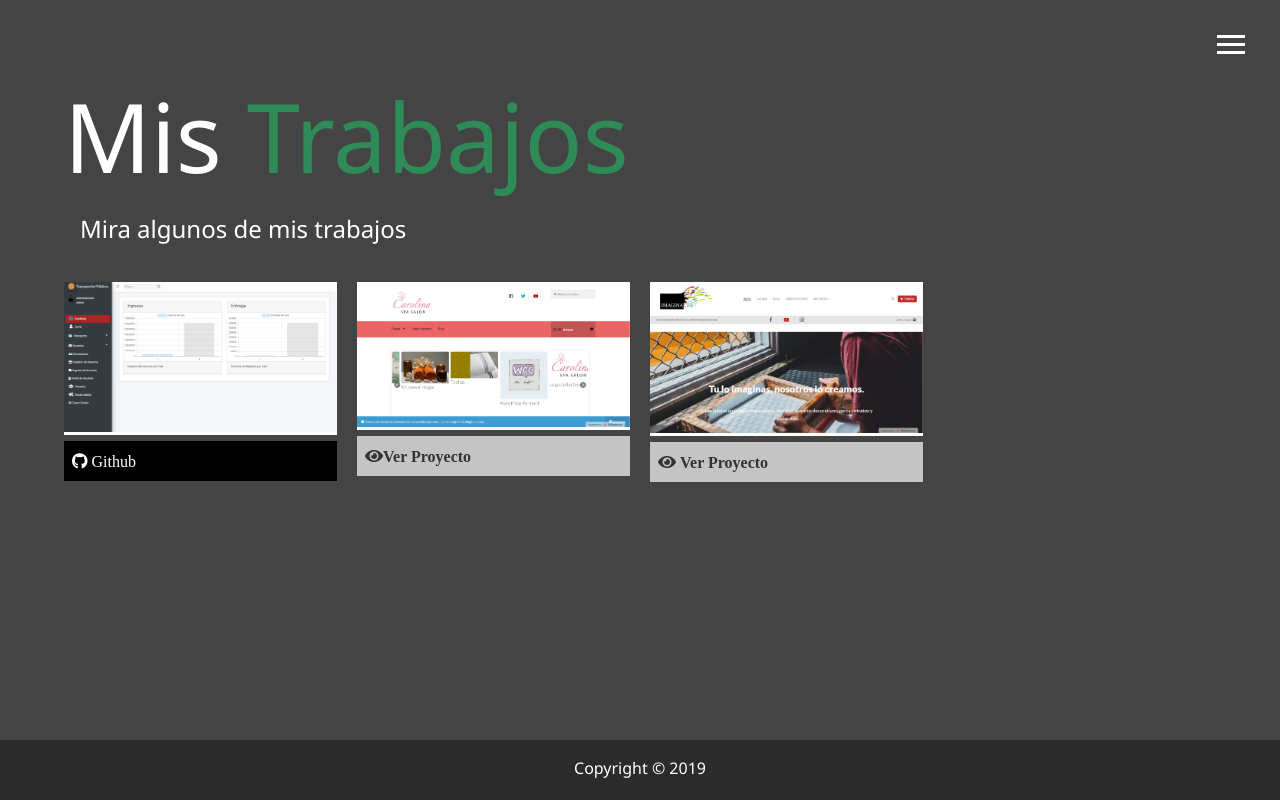
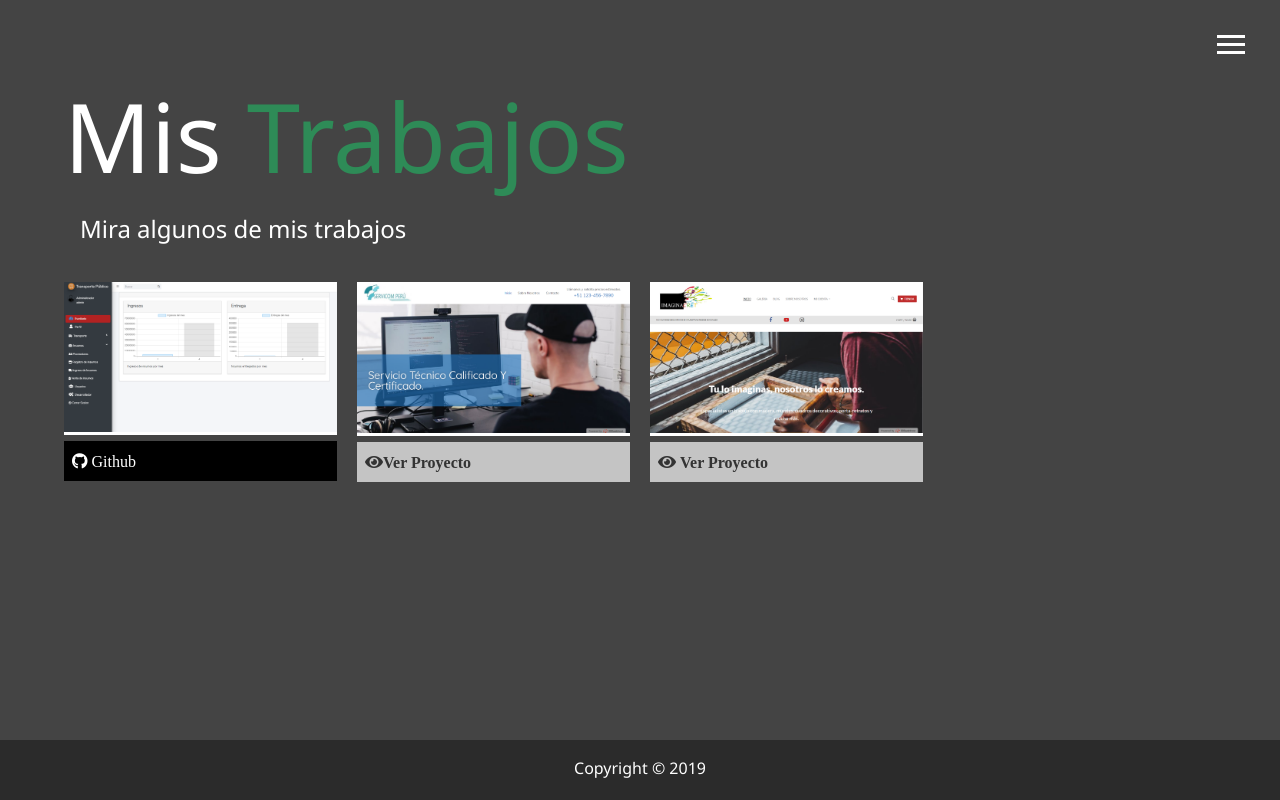
Before and after one commit to Andersonq17/portafolio, a website: page dist/work.html in a window 1280 px wide. Drawn offline with Linux system fonts and the light colour scheme.

Commit message:
servicom

```diff
--- a/dist/work.html
+++ b/dist/work.html
@@ -57,9 +57,9 @@
             </div>
             <div class="item">
                     <a href="#">
-                        <img src="img/cspa.png" alt="Carolina Spa">
+                        <img src="img/servicom.PNG" alt="Servicom">
                     </a>
-                    <a href="https://carolinaspaprueba.000webhostapp.com/" class="btn-light" target="_blank">
+                    <a href="https://servicomprueba.000webhostapp.com/" class="btn-light" target="_blank">
                         <i class="fas fa-eye">Ver Proyecto</i>
                     </a>
                     <!--<a href="#" class="btn-dark">
```
Also changed, not shown: dist/img/servicom.PNG (added).
